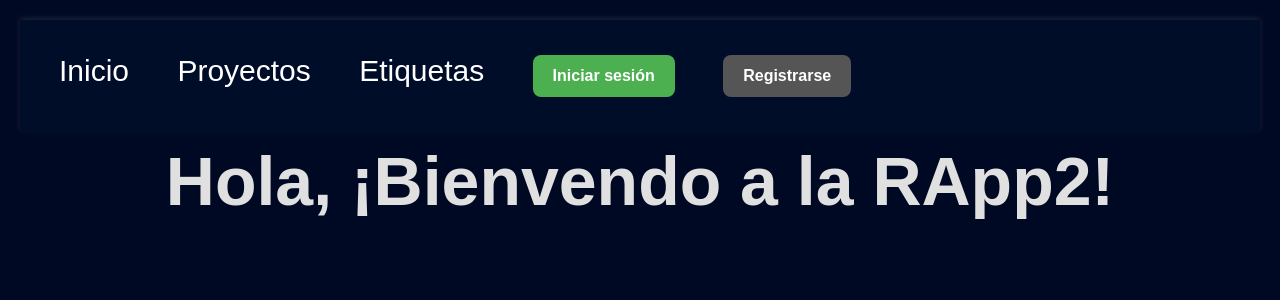
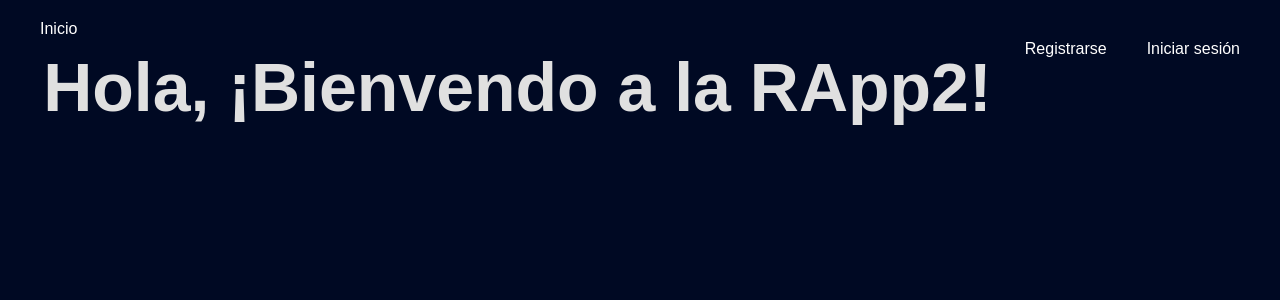
Before and after one commit to rubenalsasua/RApp2, a Django app: page /RApp2/ in a window 1280 px wide. Shown: the top 300 px of the page. Run offline with Django 5.2, Linux system fonts and the light colour scheme.

Commit message:
Cambios que se quedaron por ahí

```diff
--- a/static/css/general.css
+++ b/static/css/general.css
@@ -106,13 +106,13 @@ td {
 
 /* Formularios */
 form {
-    background-color: #1e1e1e;
+    background-color: transparent;
     padding: 20px;
     border-radius: 10px;
 }
 
 input, select, textarea {
-    background-color: #222;
+    background-color: transparent;
     color: white;
     border: 1px solid #444;
     padding: 10px;
@@ -126,12 +126,14 @@ input, select, textarea {
 }
 
 .header-nav {
-    bottom: 20px;
-    width: 100%;
+    /*bottom: 20px;*/
+    /*width: 100%;*/
     background-color: rgb(0, 13, 41);
-    padding: 15px 19px;
-    box-shadow: 0px -2px 5px rgba(255, 255, 255, 0.1);
-    font-size: 30px;
+    padding: 1px 19px;
+    font-size: 20px;
+    border-bottom-style: solid;
+    border-bottom-width: 3px;
+    border-bottom-color: white;
 }
 
 @media (max-width: 768px) {
--- a/templates/base.html
+++ b/templates/base.html
@@ -10,15 +10,15 @@
 
 </head>
 <body>
-<header class="header-nav">
+<header>
     <a href="{% url 'index' %}">Inicio</a>
-    <a href="{% url 'proyectos-list' %}">Proyectos</a>
-    <a href="{% url 'etiquetas-list' %}">Etiquetas</a>
     {% if user.is_authenticated %}
-        <a href="{% url 'logout' %}" class="btn btn-danger">Cerrar sesión</a>
+        <a href="{% url 'proyectos-list' %}">Proyectos</a>
+        <a href="{% url 'etiquetas-list' %}">Etiquetas</a>
+        <a style="float:right" href="{% url 'logout' %}">Cerrar sesión</a>
     {% else %}
-        <a href="{% url 'login' %}" class="btn btn-primary">Iniciar sesión</a>
-        <a href="{% url 'registro' %}" class="btn btn-secondary">Registrarse</a>
+        <a style="float:right" href="{% url 'login' %}">Iniciar sesión</a>
+        <a style="float:right" href="{% url 'registro' %}">Registrarse</a>
     {% endif %}
 </header>
 <div>
```
